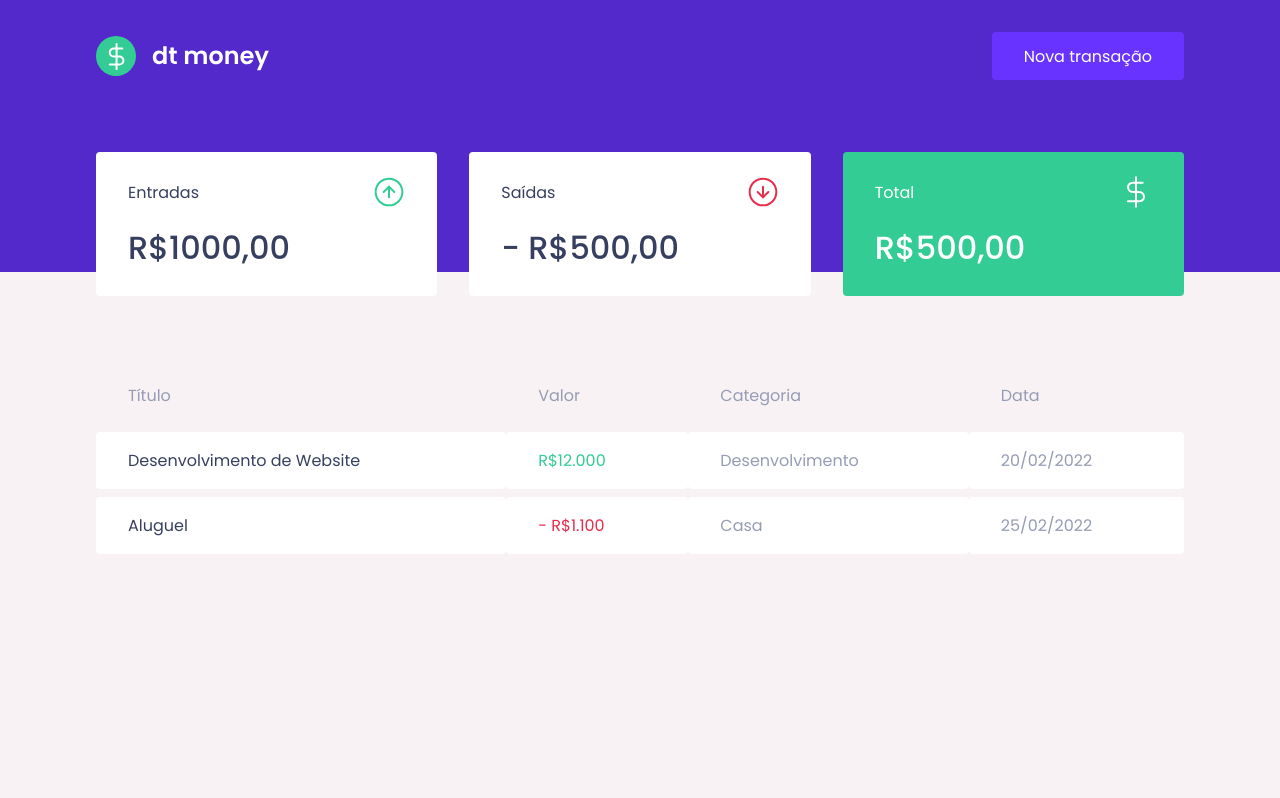
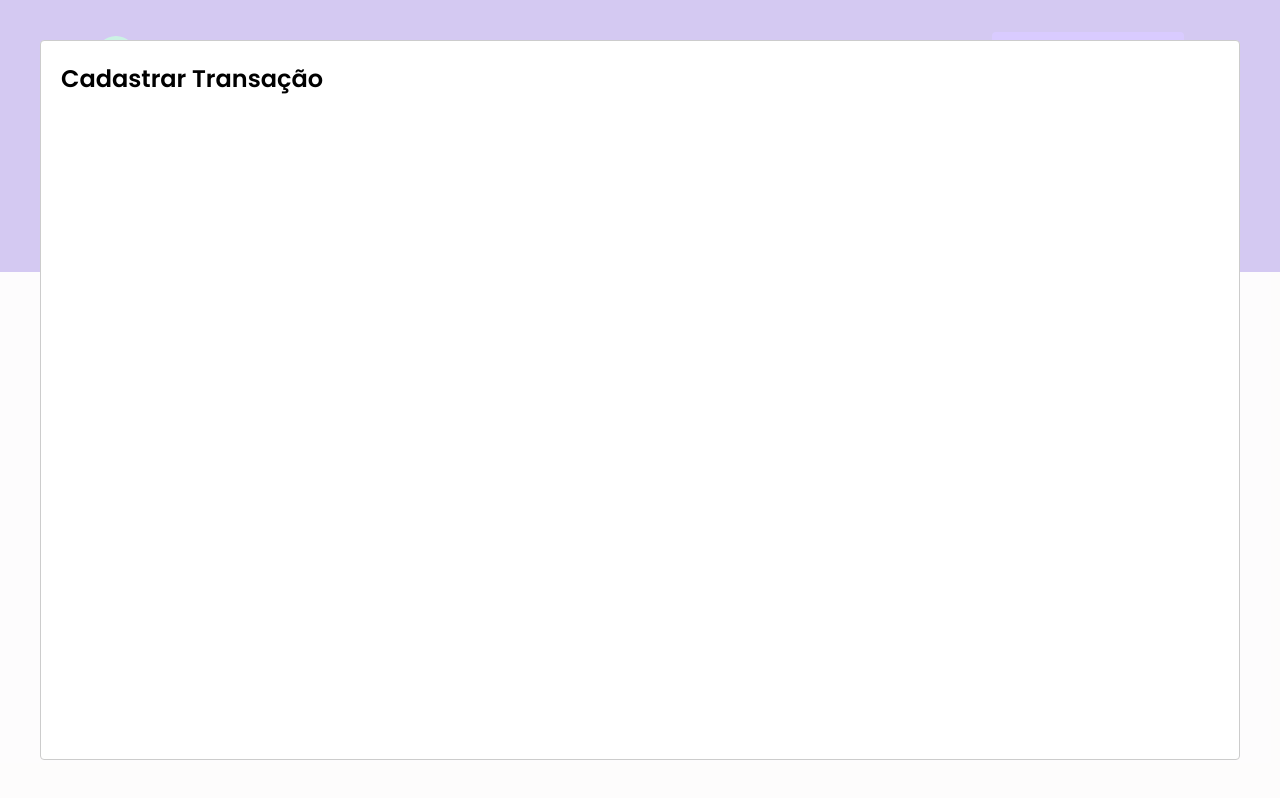
Before and after one commit to caiquelins/dtmoney, a React (Create React App) app: page / in a window 1280 px wide. Both pictures are taken after a click on the button "Nova transação". Built offline with nearby package versions, Linux system fonts and the light colour scheme; no server answers; what miragejs would draw is missing.

Commit message:
Configurando modal de criação

```diff
--- a/package.json
+++ b/package.json
@@ -7,6 +7,7 @@
     "miragejs": "^0.1.43",
     "react": "^17.0.2",
     "react-dom": "^17.0.2",
+    "react-modal": "^3.14.4",
     "react-scripts": "5.0.0",
     "styled-components": "^5.3.3",
     "web-vitals": "^2.1.0"
@@ -19,6 +20,7 @@
     "@types/node": "^16.7.13",
     "@types/react": "^17.0.20",
     "@types/react-dom": "^17.0.9",
+    "@types/react-modal": "^3.13.1",
     "@types/styled-components": "^5.1.23",
     "typescript": "^4.4.2"
   },
--- a/src/App.tsx
+++ b/src/App.tsx
@@ -1,12 +1,34 @@
+import { useState } from "react";
+import Modal from "react-modal";
 import { Dashboard } from "./components/Dashboard";
 import { Header } from "./components/Header";
 import { GlobalStyle } from "./styles/global";
 
+Modal.setAppElement('#root');
+
 export function App() {
+  const [isNewTransactionModalOpen, setIsNewTransactionModalOpen] = useState(false);
+
+  function handleOpenNewTransactionModal() {
+    setIsNewTransactionModalOpen(true);
+  }
+
+  function handleCloseNewTransactionModal() {
+    setIsNewTransactionModalOpen(false);
+  }
+
   return (
     <>
-      <Header />
+      <Header onOpenNewTransactionModal={handleOpenNewTransactionModal} />
       <Dashboard />
+
+      <Modal
+        isOpen={isNewTransactionModalOpen}
+        onRequestClose={handleCloseNewTransactionModal}
+      >
+        <h2>Cadastrar Transação</h2>
+      </Modal>
+
       <GlobalStyle />
     </>
   );
--- a/src/components/Header/index.tsx
+++ b/src/components/Header/index.tsx
@@ -1,13 +1,20 @@
+import { useState } from 'react';
+import Modal from 'react-modal';
 import logoImg from '../../assets/logo.svg';
 
 import { Container, Content } from './styles';
 
-export function Header() {
+interface HeaderProps {
+  onOpenNewTransactionModal: () => void;
+}
+
+export function Header({ onOpenNewTransactionModal }: HeaderProps) {
+
   return (
     <Container>
       <Content>
         <img src={logoImg} alt="dt money" />
-        <button type="button">
+        <button type="button" onClick={onOpenNewTransactionModal}>
           Nova transação
         </button>
       </Content>
```
Also changed, not shown: 1 other file (tests, documents, lock files or other folders).
